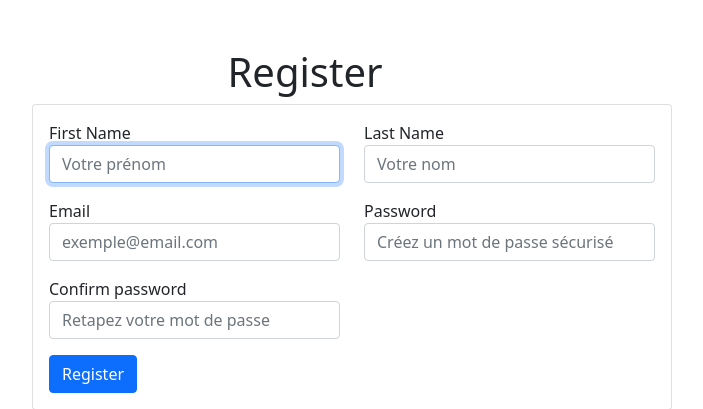
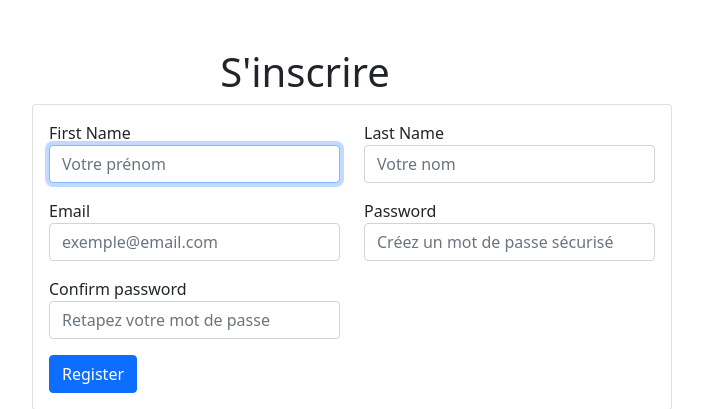
Before and after one commit to MandePriscille/authentification2Fa-django, a Django app: page /register/ in a window 1280 px wide. Shown: the top 409 px of the page, without its empty margins (335-1038 px from the left). Run offline with Django 5.2, Linux system fonts and the light colour scheme.

Commit message:
change word

```diff
--- a/authentification/templates/accounts/register.html
+++ b/authentification/templates/accounts/register.html
@@ -12,7 +12,7 @@
 {% block content %}
 
 <div class="container mt-5">
-    <h1 class="card-title text-center">Register</h1>
+    <h1 class="card-title text-center">S'inscrire</h1>
 
     <div class="row">
         <div class="col-md-6 offset-md-3">
```
